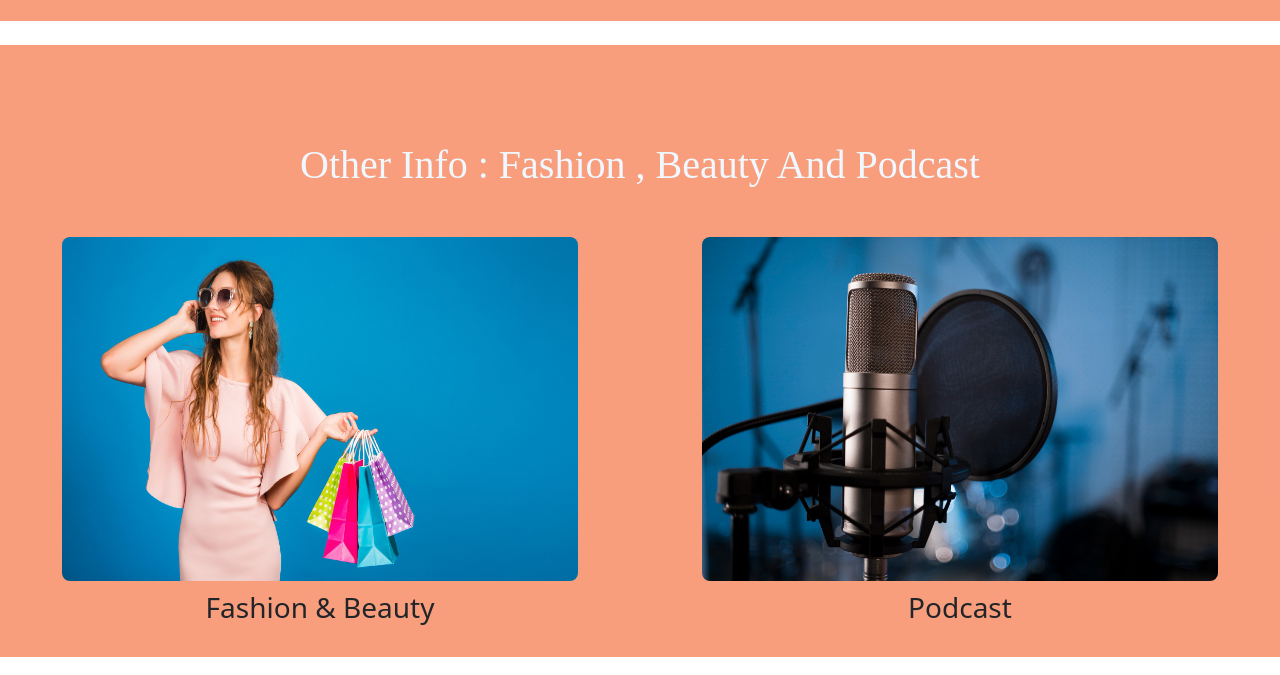
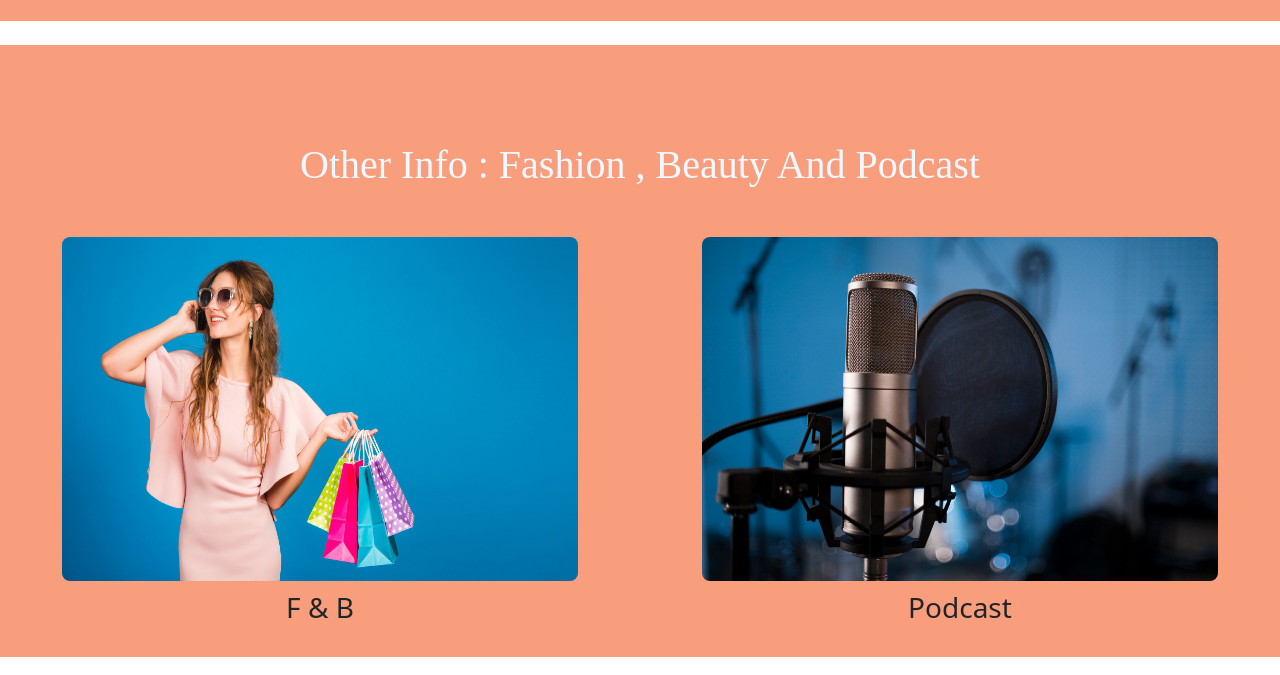
Before and after one commit to theartenterprises/tlg, a plain HTML site: page index.html in a window 1280 px wide. Shown: the part 2557-3232 px from the top of the page. Drawn offline with nearby package versions, Linux system fonts and the light colour scheme; a web font is replaced by a local one.

Commit message:
Update index.html

```diff
--- a/index.html
+++ b/index.html
@@ -174,7 +174,7 @@
                 <a href="fashion&beauty.html">
                     <img src="img/fashion&beauty.jpg" alt="fashion&beauty">
                 </a>
-                <h3>fashion & beauty</h3>
+                <h3>f & b</h3>
             </li>
             <br>
             <li>
```
